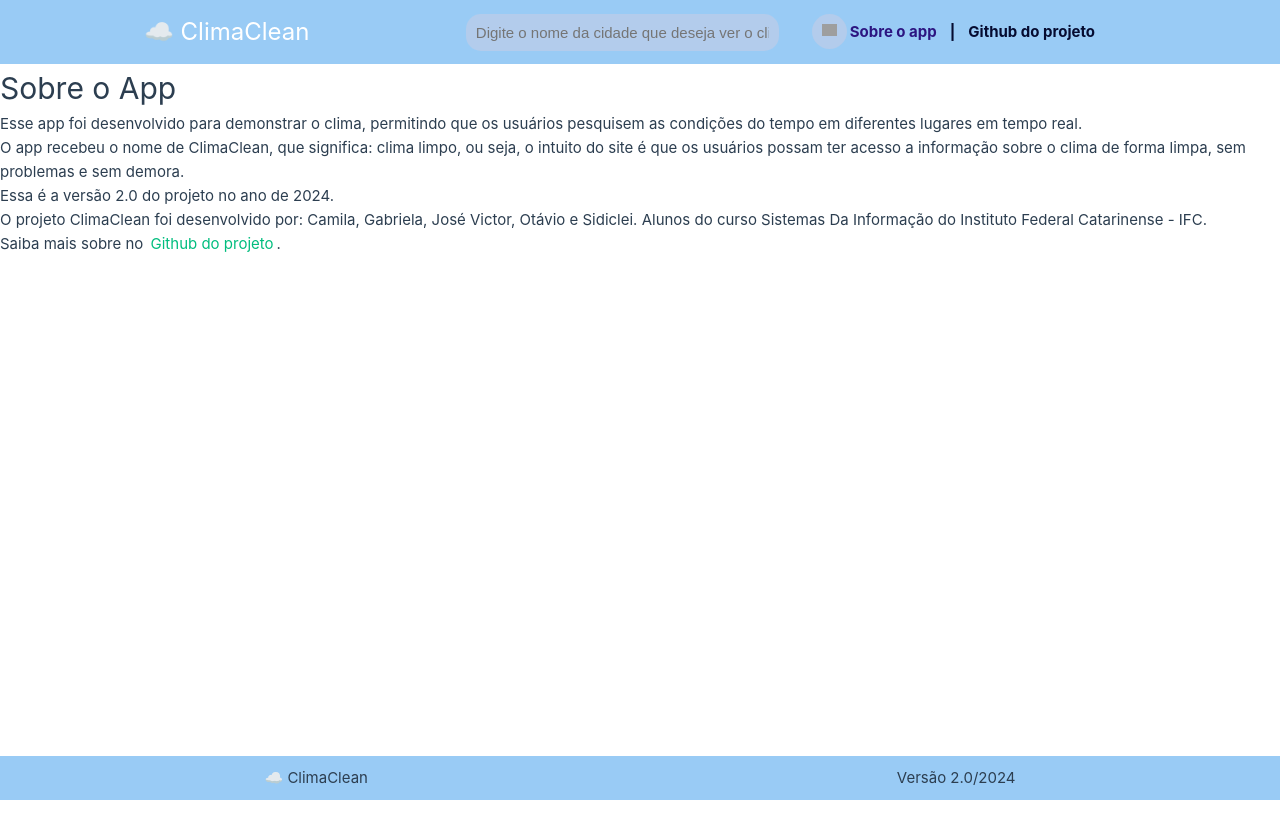
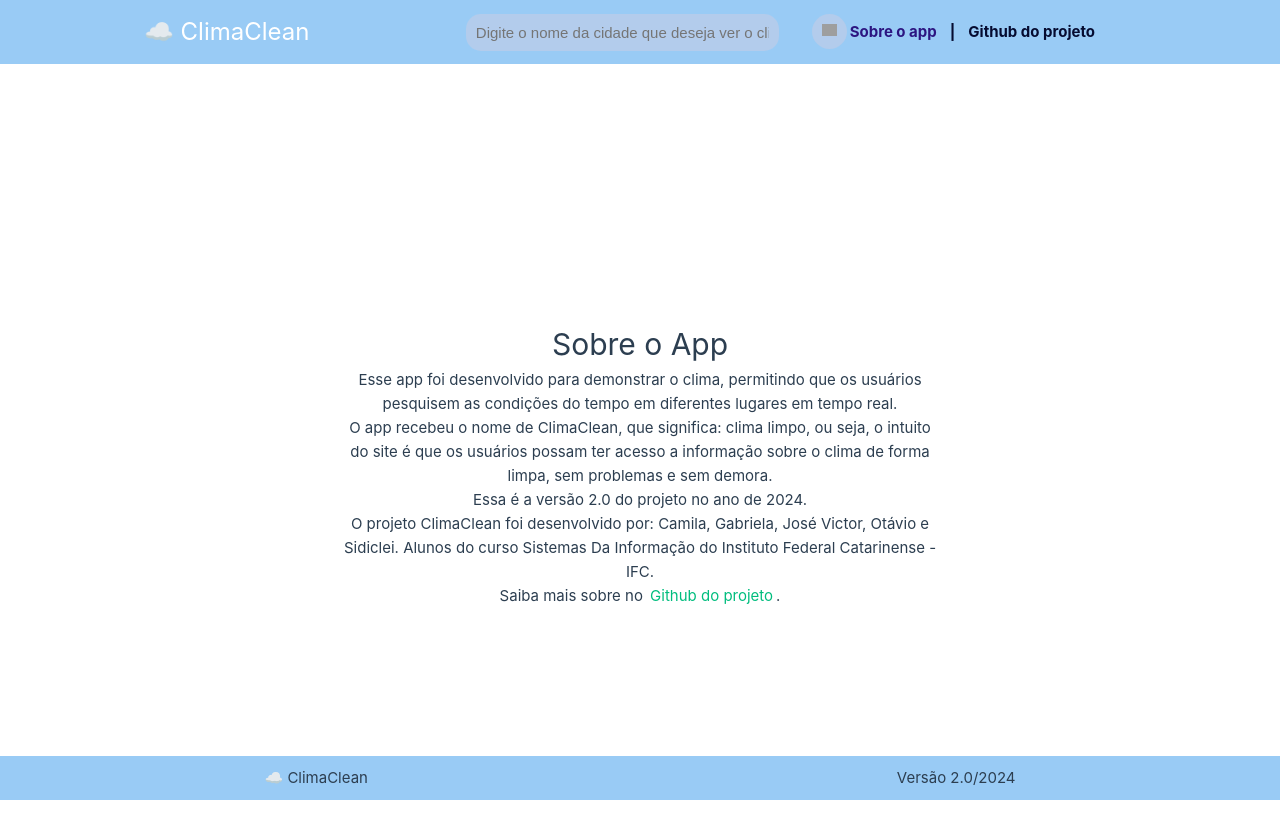
Before and after one commit to GabrielaSchubert/AppClima_2.0, a Vue app in the folder appclima_2.0/: page /about in a window 1280 px wide. Shown: the top 838 px of the page. Before the commit the page ends 800 px from the top, so only its background shows below. Built offline with nearby package versions, Linux system fonts and the light colour scheme; grey boxes are pictures that could not be loaded.

Commit message:
Atualizaçao na Pagina AboutView

```diff
--- a/appclima_2.0/src/views/AboutView.vue
+++ b/appclima_2.0/src/views/AboutView.vue
@@ -5,6 +5,7 @@
 
 <template>
     <main>
+      <div class="container">
         <h1>Sobre o App</h1>
         <p>
           Esse app foi desenvolvido para demonstrar o clima, permitindo que os usuários pesquisem as condições do tempo em diferentes lugares em tempo real.
@@ -21,9 +22,21 @@
         <p>
           Saiba mais sobre no <a target="_blank" href="https://github.com/GabrielaSchubert/AppClima_2.0.git">Github do projeto</a>.
         </p>
+      </div>
     </main>
   </template>
 
   <style>
+    main {
+      display: flex;
+      justify-content: center;
+      align-items: center;
+      height: 100vh; /* Altura completa da tela */
+      text-align: center;
+    }
 
+    .container {
+      max-width: 600px; /* Largura máxima do conteúdo */
+      margin: 0 auto;
+    }
   </style>
```
Lines whose indentation alone changed are shown as unchanged.
